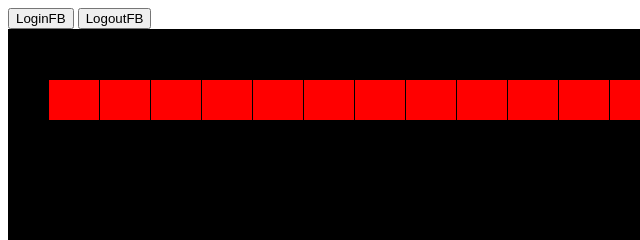
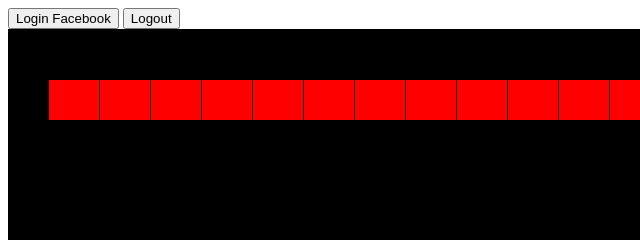
Before and after one commit to FCA-GAMEDEV/arkanoid, a plain HTML site: page index.html in a window 1280 px wide. Shown: the top 240 px of the page, 0-640 px from the left. Drawn offline with Linux system fonts and the light colour scheme.

Commit message:
Update index.html

```diff
--- a/index.html
+++ b/index.html
@@ -8,8 +8,8 @@
 <body onLoad="loop()">
 
 	<div class="buttons-container">
-		<button onclick='loginFB()'> LoginFB </button>
-		<button onclick='logoutFB()'> LogoutFB </button>
+		<button onclick='loginFB()'> Login Facebook </button>
+		<button onclick='logoutFB()'> Logout </button>
 	</div>
 
 <canvas id="myCanvas" width="800" height="600" style="border: 1px solid #000000;">
```
